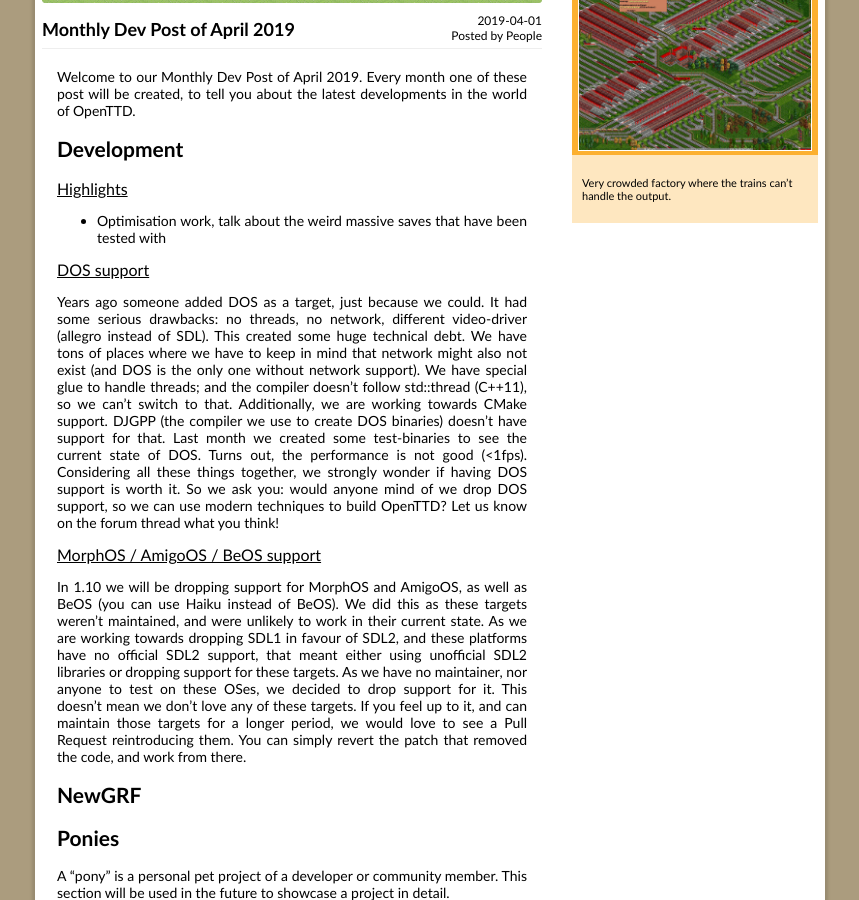
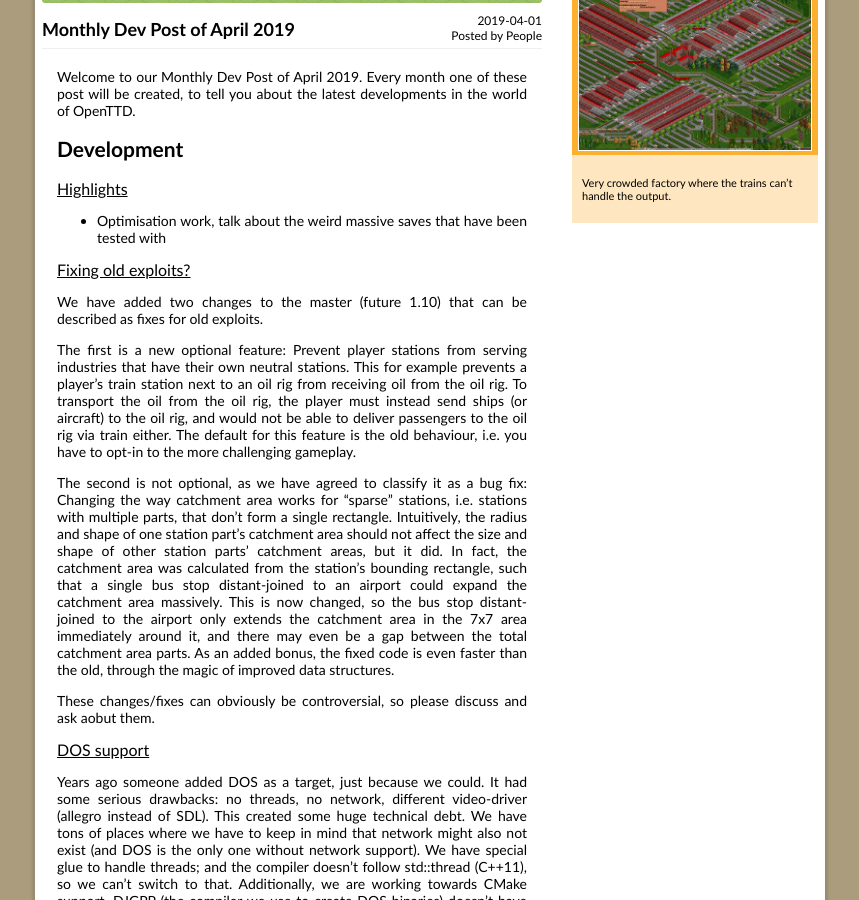
Before and after one commit to OpenTTD/website, a Jekyll site: the page built from pages/index.html, in a window 1280 px wide and 900 px high, scrolled down 369 px. Shown: the whole window, without its empty margins (210-1069 px from the left). Built offline with Jekyll 4.4.1, drawn with Linux system fonts in a browser that asks for light colours.

Commit message:
Update 2019-04-01-monthly-dev-post.md

```diff
--- a/_posts/2019-04-01-monthly-dev-post.md
+++ b/_posts/2019-04-01-monthly-dev-post.md
@@ -13,6 +13,16 @@
 ### Highlights
 
 * Optimisation work, talk about the weird massive saves that have been tested with
+
+### Fixing old exploits?
+
+We have added two changes to the master (future 1.10) that can be described as fixes for old exploits.
+
+The first is a new optional feature: Prevent player stations from serving industries that have their own neutral stations. This for example prevents a player's train station next to an oil rig from receiving oil from the oil rig. To transport the oil from the oil rig, the player must instead send ships (or aircraft) to the oil rig, and would not be able to deliver passengers to the oil rig via train either. The default for this feature is the old behaviour, i.e. you have to opt-in to the more challenging gameplay.
+
+The second is not optional, as we have agreed to classify it as a bug fix: Changing the way catchment area works for "sparse" stations, i.e. stations with multiple parts, that don't form a single rectangle. Intuitively, the radius and shape of one station part's catchment area should not affect the size and shape of other station parts' catchment areas, but it did. In fact, the catchment area was calculated from the station's bounding rectangle, such that a single bus stop distant-joined to an airport could expand the catchment area massively. This is now changed, so the bus stop distant-joined to the airport only extends the catchment area in the 7x7 area immediately around it, and there may even be a gap between the total catchment area parts. As an added bonus, the fixed code is even faster than the old, through the magic of improved data structures.
+
+These changes/fixes can obviously be controversial, so please discuss and ask aobut them.
 
 ### DOS support
 
```
